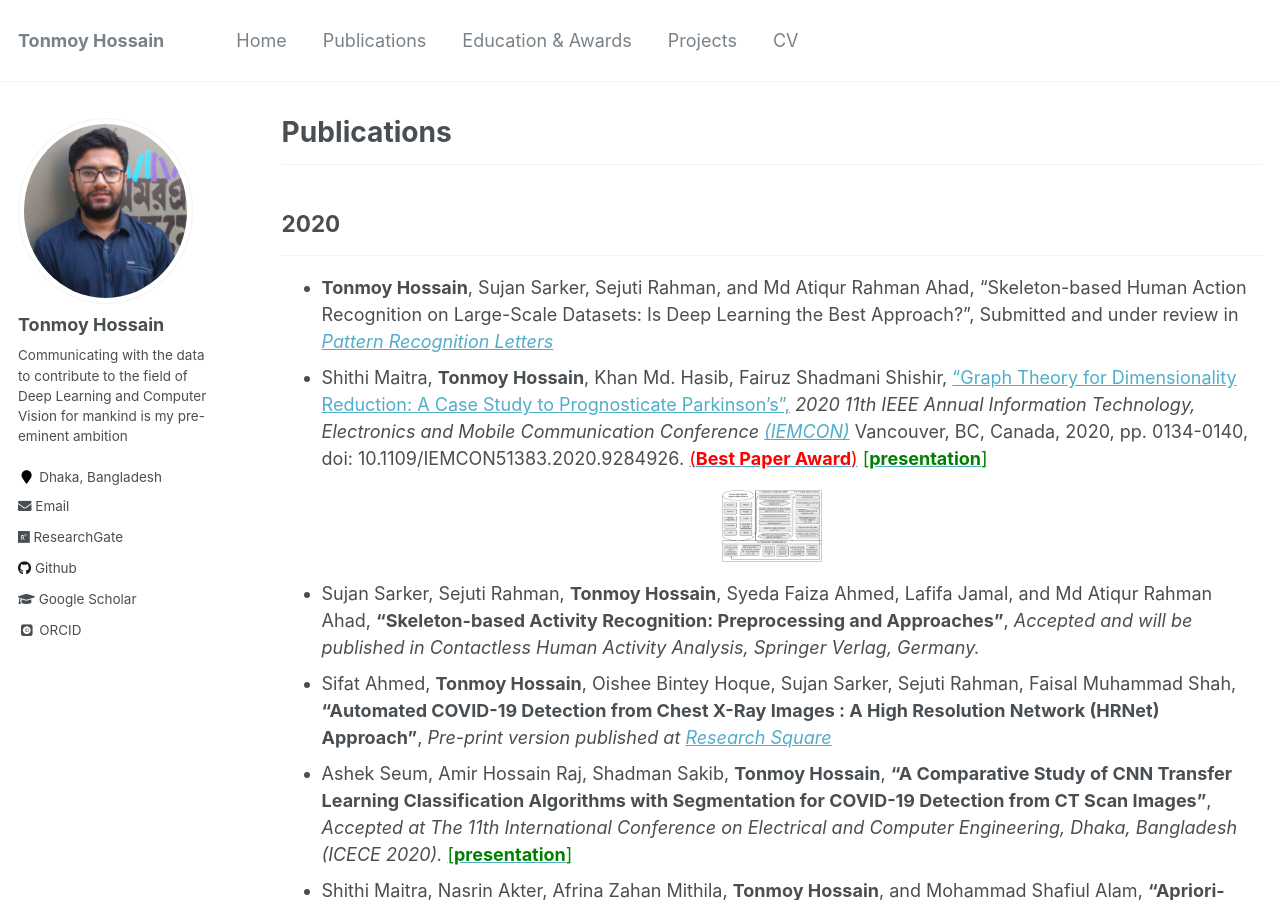
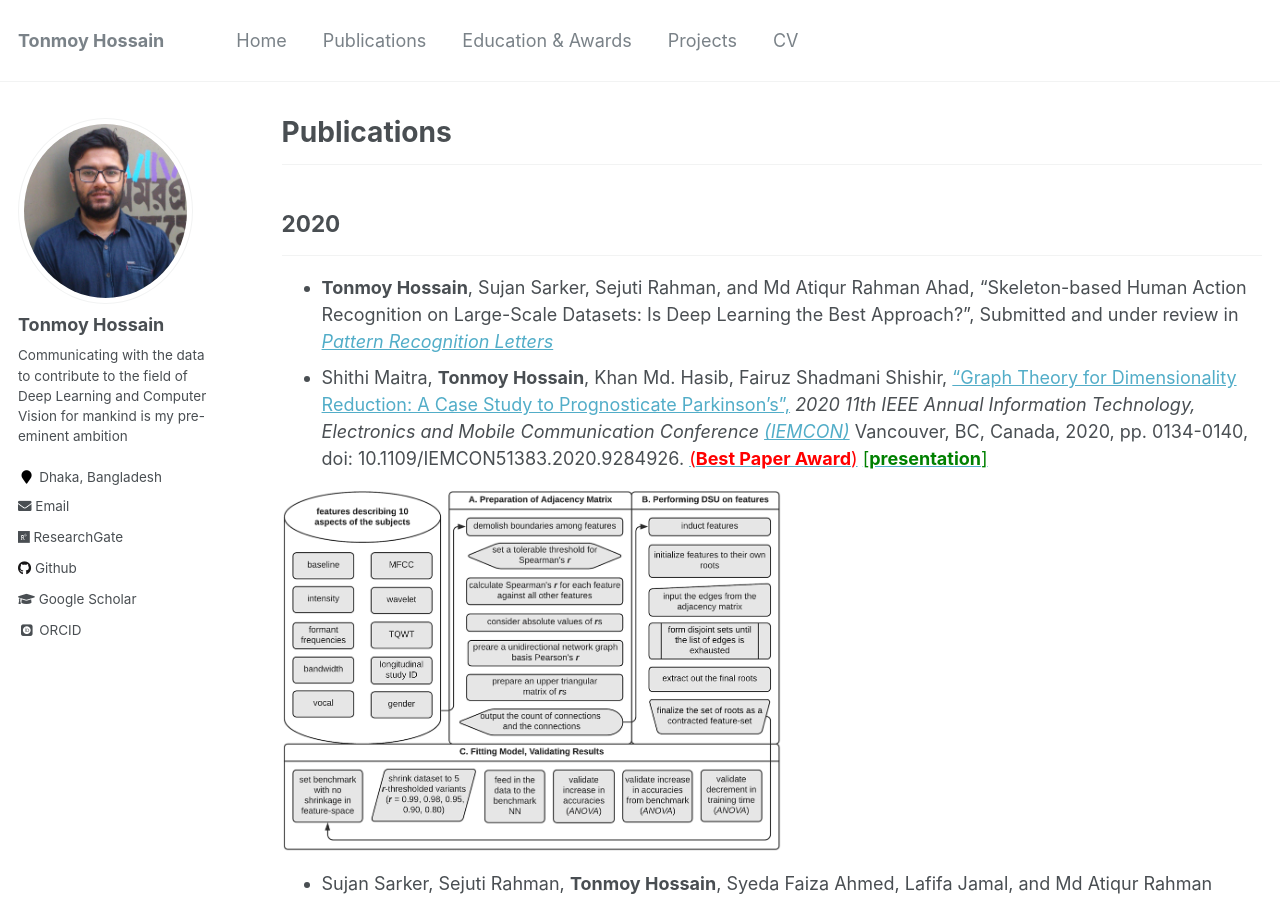
Before and after one commit to shaeekh/shaeekh.github.io, a Jekyll site: the page built from _pages/publications.md, in a window 1280 px wide and 900 px high. Built offline with Jekyll 4.4.1, drawn with Linux system fonts in a browser that asks for light colours; some web fonts are replaced.

Commit message:
Update publications.md

```diff
--- a/_pages/publications.md
+++ b/_pages/publications.md
@@ -12,7 +12,7 @@ author_profile: true
 -----------
 * **Tonmoy Hossain**, Sujan Sarker, Sejuti Rahman, and Md Atiqur Rahman Ahad, “Skeleton-based Human Action Recognition on Large-Scale Datasets: Is Deep Learning the Best Approach?”, Submitted and under review in <i>[Pattern Recognition Letters](https://www.journals.elsevier.com/pattern-recognition-letters/call-for-papers/advances-in-human-action-activity-and-gesture-recognition)</i>
 *  Shithi Maitra, **Tonmoy Hossain**, Khan Md. Hasib, Fairuz Shadmani Shishir, ["Graph Theory for Dimensionality Reduction: A Case Study to Prognosticate Parkinson’s",](https://ieeexplore.ieee.org/abstract/document/9284926) <i>2020 11th IEEE Annual Information Technology, Electronics and Mobile Communication Conference [(IEMCON)](https://ieee-iemcon.org/)</i> Vancouver, BC, Canada, 2020, pp. 0134-0140, doi: 10.1109/IEMCON51383.2020.9284926. [<span style ="color:Red">(**Best Paper Award**)</span>](https://tonmoy-hossain.github.io/files/Best_Paper_Award.png) [<span style ="color:Green">[**presentation**]</span>](https://tonmoy-hossain.github.io/files/IEMCON2020(Graph).pdf)
-<div style="text-align: center"><img src="https://tonmoy-hossain.github.io/files/Images/IEMCON2020/model.png" width="100" /></div>
+<div style="text-align: left"><img src="https://tonmoy-hossain.github.io/files/Images/IEMCON2020/model.png" width="500" /></div>
 
 
 *  Sujan Sarker, Sejuti Rahman, **Tonmoy Hossain**, Syeda Faiza Ahmed, Lafifa Jamal, and Md Atiqur Rahman Ahad, **"Skeleton-based Activity Recognition: Preprocessing and Approaches"**, <i>Accepted and will be published in Contactless Human Activity Analysis, Springer Verlag, Germany.</i>
```
